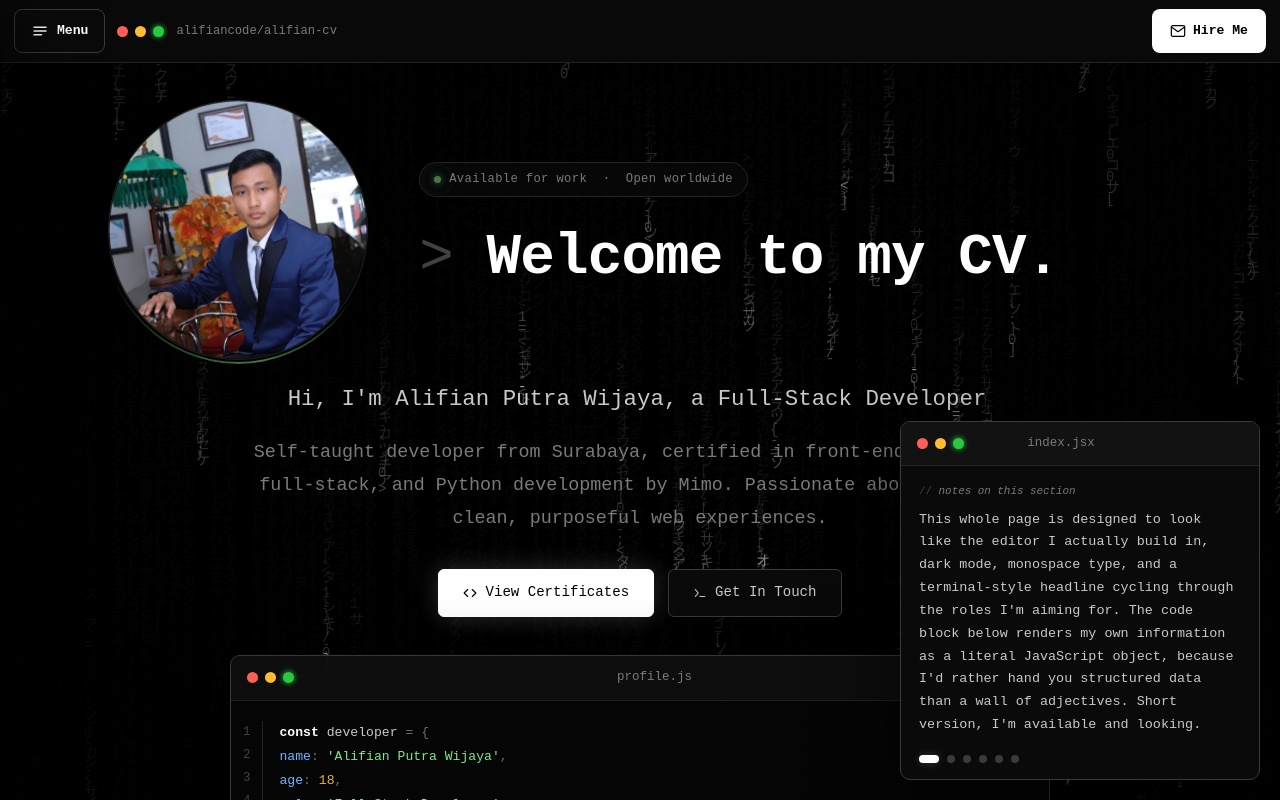
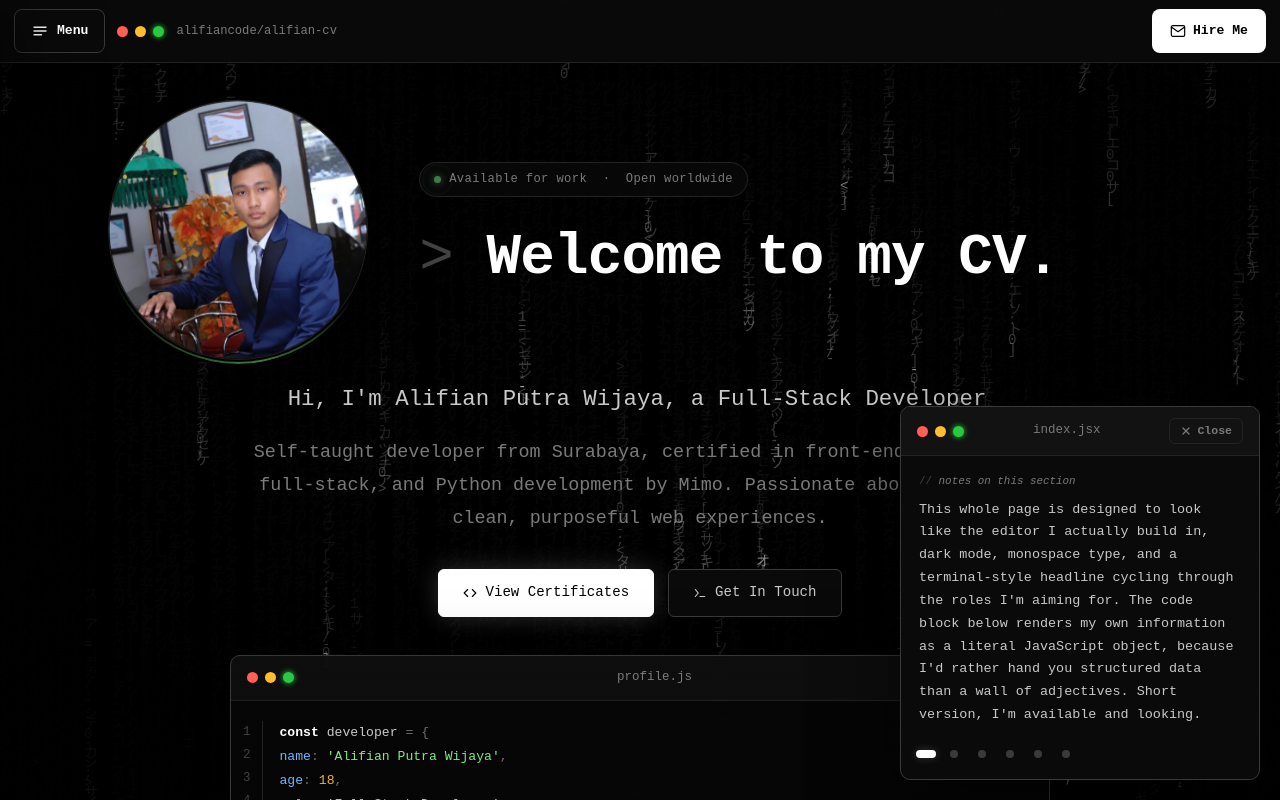
Before and after one commit to alifiancode/alifian-cv, a React (Vite) app: page / in a window 1280 px wide. Shown: the top 800 px of the page. Built offline with nearby package versions, Linux system fonts and the light colour scheme.

Commit message:
Update: opening & closing button Commentary

```diff
--- a/src/components/effects/Commentary/Commentary.css
+++ b/src/components/effects/Commentary/Commentary.css
@@ -107,17 +107,46 @@
   font-family: var(--font-mono);
   font-size: 0.78rem;
   color: var(--text-muted);
-  margin: 0 auto;
+  flex: 1;
   min-width: 0;
-  transform: translateX(-16px);
+  text-align: center;
   overflow: hidden;
   text-overflow: ellipsis;
   white-space: nowrap;
 }
 
-.commentary__spacer {
-  width: 53px;
+.commentary__close {
+  all: unset;
+  box-sizing: border-box;
+  display: inline-flex;
+  align-items: center;
+  gap: 5px;
+  height: 26px;
+  padding: 0 10px;
   flex-shrink: 0;
+  border-radius: 6px;
+  border: 1px solid var(--border);
+  color: var(--text-muted);
+  font-family: var(--font-mono);
+  font-size: 0.72rem;
+  font-weight: 600;
+  cursor: pointer;
+  transition: all 0.2s var(--ease);
+}
+.commentary__close svg {
+  flex-shrink: 0;
+}
+.commentary__close:hover {
+  color: var(--text-bright);
+  background: var(--surface-hover);
+  border-color: var(--border-active);
+}
+.commentary__close:active {
+  transform: scale(0.94);
+}
+.commentary__close:focus-visible {
+  outline: 2px solid var(--accent);
+  outline-offset: 1px;
 }
 
 .commentary__body {
@@ -148,26 +177,36 @@
 .commentary__dots {
   display: flex;
   align-items: center;
-  gap: 8px;
-  padding: 12px 18px 16px;
+  gap: 2px;
+  padding: 8px 12px 12px;
 }
 
 .commentary__dot {
   all: unset;
   box-sizing: border-box;
+  position: relative;
+  width: 26px;
+  height: 26px;
+  display: inline-flex;
+  align-items: center;
+  justify-content: center;
+  cursor: pointer;
+}
+.commentary__dot::before {
+  content: '';
   width: 8px;
   height: 8px;
   border-radius: 50%;
   background: var(--border-active);
-  cursor: pointer;
   transition: all 0.2s var(--ease);
 }
-.commentary__dot:hover { background: var(--text-muted); }
+.commentary__dot:hover::before { background: var(--text-muted); }
 .commentary__dot:focus-visible {
   outline: 2px solid var(--accent);
-  outline-offset: 2px;
+  outline-offset: 1px;
+  border-radius: 6px;
 }
-.commentary__dot--active {
+.commentary__dot--active::before {
   width: 20px;
   border-radius: 4px;
   background: var(--accent);
@@ -187,6 +226,20 @@
   }
 }
 
+@media (max-width: 380px) {
+  .commentary__titlebar { padding: 9px 12px; gap: 10px; }
+  .commentary__body { padding: 12px 14px 4px; }
+  .commentary__text { font-size: 0.8rem; }
+  .commentary__dots { padding: 6px 8px 10px; }
+}
+
+@media (max-height: 480px) {
+  .commentary { bottom: 8px; }
+  .commentary__body { padding: 10px 16px 2px; min-height: 0; max-height: 30vh; overflow-y: auto; }
+  .commentary__titlebar { padding: 7px 14px; }
+  .commentary__dots { padding: 6px 16px 8px; }
+}
+
 @media (prefers-reduced-motion: reduce) {
   .commentary__panel { animation: none; }
 }
--- a/src/components/effects/Commentary/Commentary.jsx
+++ b/src/components/effects/Commentary/Commentary.jsx
@@ -54,14 +54,26 @@ export default function Commentary() {
             <button
               className="tl tl--red"
               onClick={() => setOpen(false)}
-              aria-label="Collapse commentary"
+              aria-label="Close commentary"
               type="button"
             />
             <span className="tl tl--yellow" />
             <span className="tl tl--green" />
           </div>
           <span className="commentary__filename">{active.file}</span>
-          <span className="commentary__spacer" />
+          <button
+            className="commentary__close"
+            onClick={() => setOpen(false)}
+            aria-label="Close commentary"
+            type="button"
+          >
+            <svg width="12" height="12" viewBox="0 0 24 24" fill="none" stroke="currentColor"
+              strokeWidth="2.4" strokeLinecap="round" strokeLinejoin="round">
+              <line x1="18" y1="6" x2="6" y2="18" />
+              <line x1="6" y1="6" x2="18" y2="18" />
+            </svg>
+            <span>Close</span>
+          </button>
         </div>
 
         <div className="commentary__body">
```
